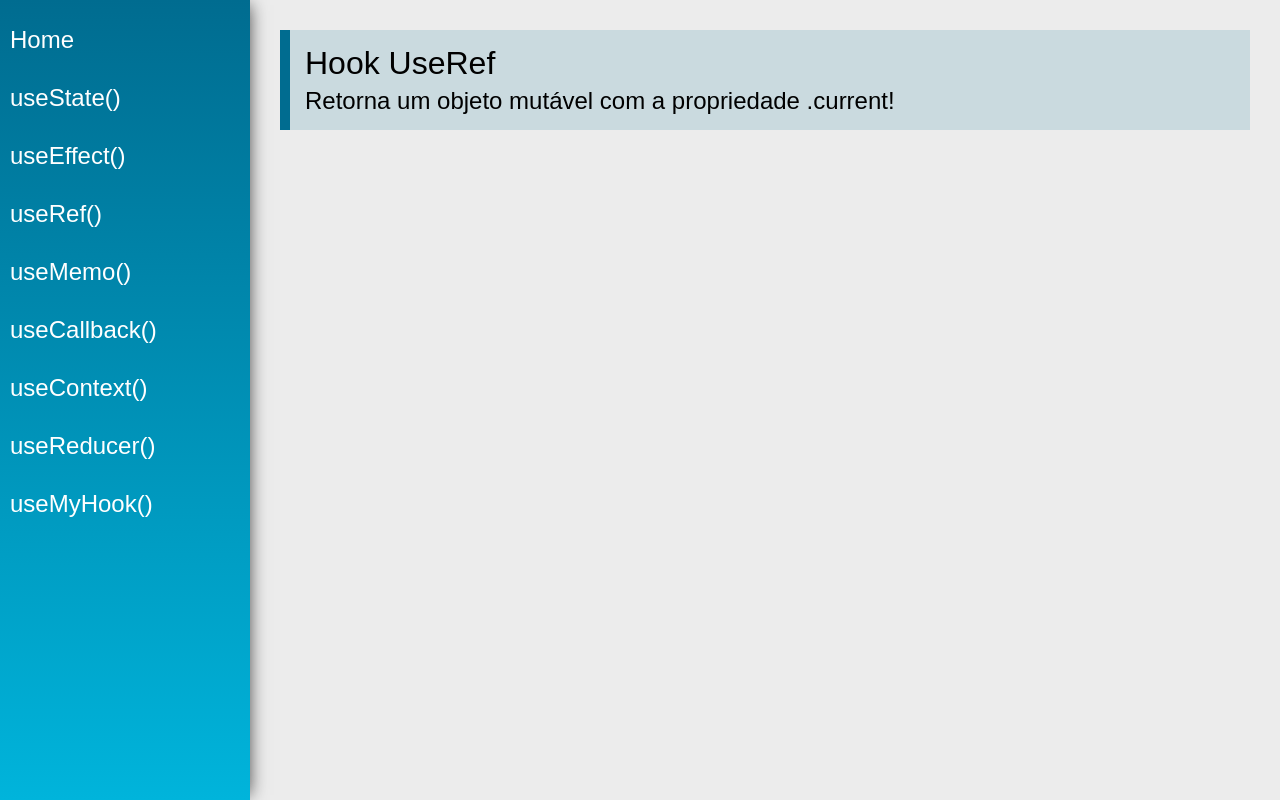
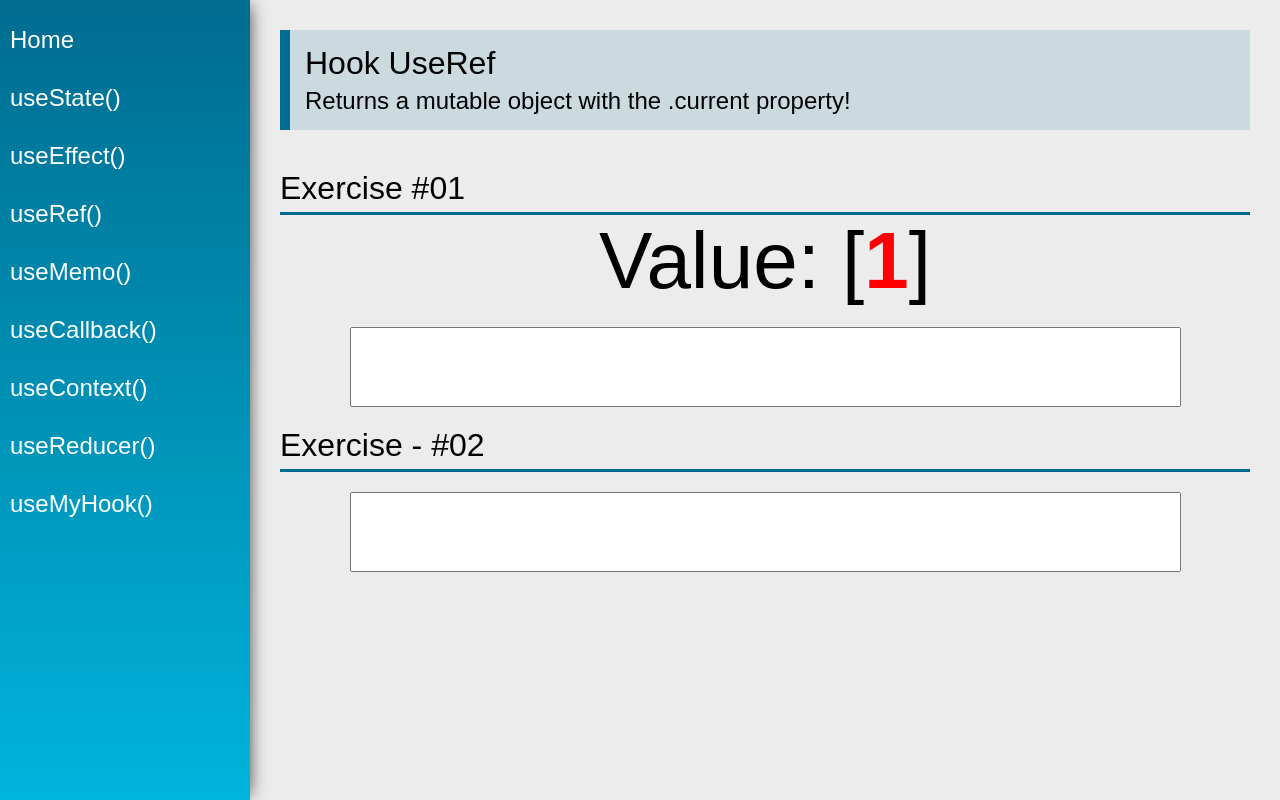
Before and after one commit to black-dev-x/hooks-curso-react-redux, a React (Create React App) app: page /useRef in a window 1280 px wide. Built offline with nearby package versions, Linux system fonts and the light colour scheme.

Commit message:
use effect

```diff
--- a/src/views/examples/UseEffect.jsx
+++ b/src/views/examples/UseEffect.jsx
@@ -1,10 +1,38 @@
-import React from 'react'
+import React, { useEffect, useState } from 'react'
+import SectionTitle from '../../components/layout/SectionTitle'
 import PageTitle from '../../components/layout/PageTitle'
 
-const UseEffect = props => {
+const factorialOf = number => {
+  if (number < 0) return 'Invalid'
+  if (number === 0) return 1
+  return number * factorialOf(number - 1)
+}
+const isEven = number => !number % 2
+const UseEffect = _ => {
+  const [number, setNumber] = useState(1)
+  const [factorial, setFactorial] = useState(1)
+  const [even, setEven] = useState(false)
+  useEffect(() => {
+    setFactorial(factorialOf(number))
+    setEven(isEven(number))
+  }, [number])
+
   return (
     <div className='UseEffect'>
-      <PageTitle title='Hook UseEffect' subtitle='Permite executar efeitos colaterais em componentes funcionais!' />
+      <PageTitle title='Hook UseEffect' subtitle='Collateral Effects!' />
+      <div className='center'>
+        <SectionTitle title='Exercise #01' />
+        <div>
+          <span className='text'>Factorial: </span>
+          <span className='text red'>{factorial}</span>
+        </div>
+        <input type='number' className='input' value={number} onChange={e => setNumber(+e.target.value)} />
+        <SectionTitle title='Exercise #02' />
+        <div>
+          <span className='text'>The number is: </span>
+          <span className='text red'>{even ? 'Even' : 'Odd'}</span>
+        </div>
+      </div>
     </div>
   )
 }
--- a/src/views/examples/UseRef.jsx
+++ b/src/views/examples/UseRef.jsx
@@ -1,10 +1,42 @@
-import React from 'react'
+import React, { useEffect, useRef, useState } from 'react'
 import PageTitle from '../../components/layout/PageTitle'
+import SectionTitle from '../../components/layout/SectionTitle'
 
+const merge = (value1, value2) => {
+  if (value1.length === 0) return value2
+  if (value2.length === 0) return value1
+  return value1.substring(0, 1) + value2.substring(0, 1) + merge(value1.substring(1), value2.substring(1))
+}
 const UseRef = props => {
+  const [mergedValue, setMergedValue] = useState('')
+  const [value1, setValue1] = useState('')
+  const [value2, setValue2] = useState('')
+  const input1 = useRef(null)
+  const input2 = useRef(null)
+  const counter = useRef(0)
+  useEffect(() => {
+    counter.current++
+    setMergedValue(merge(value1, value2))
+  }, [value1, value2])
+  counter.current++
   return (
     <div className='UseRef'>
-      <PageTitle title='Hook UseRef' subtitle='Retorna um objeto mutável com a propriedade .current!' />
+      <PageTitle title='Hook UseRef' subtitle='Returns a mutable object with the .current property!' />
+      <SectionTitle title='Exercise #01' />
+      <div className='center'>
+        <div>
+          <span className='text'>Value: </span>
+          <span className='text'>{mergedValue} </span>
+          <span className='text'>[</span>
+          <span className='text red'>{counter.current}</span>
+          <span className='text'>]</span>
+        </div>
+        <input ref={input1} type='text' className='input' value={value1} onChange={e => setValue1(e.target.value)} />
+      </div>
+      <SectionTitle title='Exercise - #02' />
+      <div className='center'>
+        <input ref={input2} type='text' className='input' value={value2} onChange={e => setValue2(e.target.value)} />
+      </div>
     </div>
   )
 }
```
